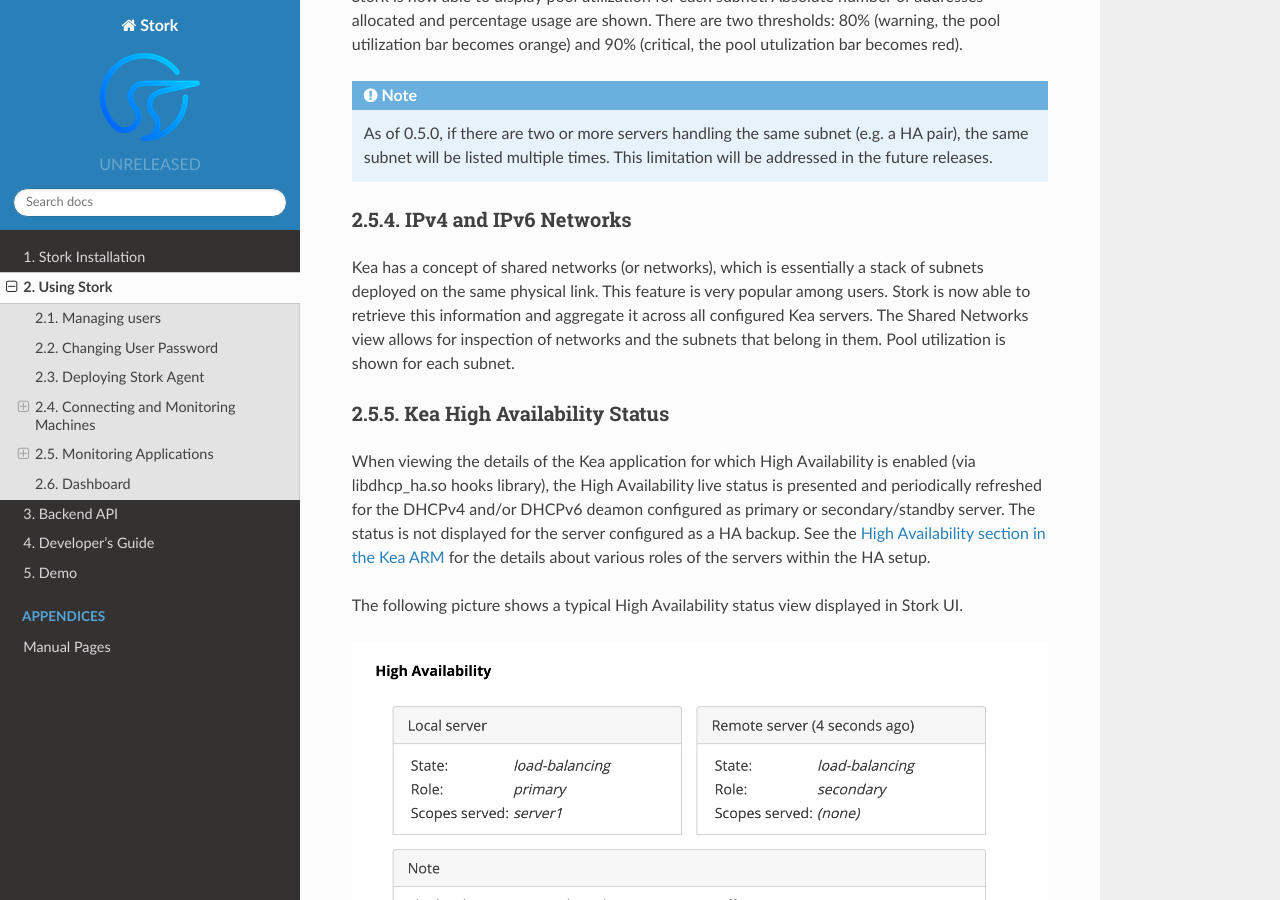
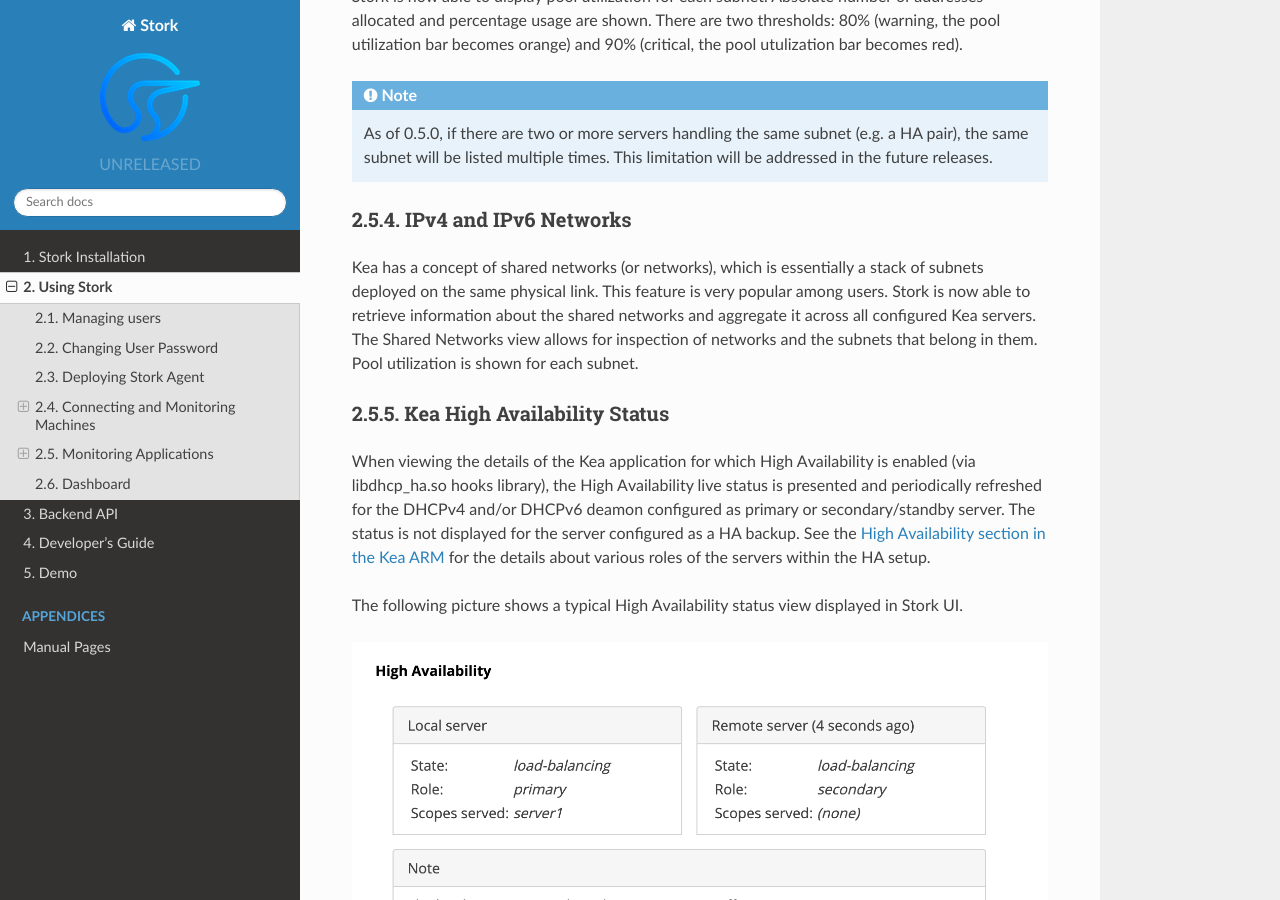
Before and after one commit to isc-projects/stork, a Sphinx documentation site: the page built from doc/usage.rst, in a window 1280 px wide and 900 px high, scrolled down 5044 px. Built offline with Sphinx 7.4.7 and the Read the Docs theme 2.0.0, drawn with Linux system fonts in a browser that asks for light colours.

Commit message:
Apply suggestion to doc/usage.rst

```diff
--- a/doc/usage.rst
+++ b/doc/usage.rst
@@ -211,7 +211,7 @@
 
 Kea has a concept of shared networks (or networks), which is essentially a stack of subnets
 deployed on the same physical link. This feature is very popular among users. Stork is now able
-to retrieve this information and aggregate it across all configured Kea servers. The Shared Networks
+to retrieve information about the shared networks and aggregate it across all configured Kea servers. The Shared Networks
 view allows for inspection of networks and the subnets that belong in them. Pool utilization is
 shown for each subnet.
 
```
